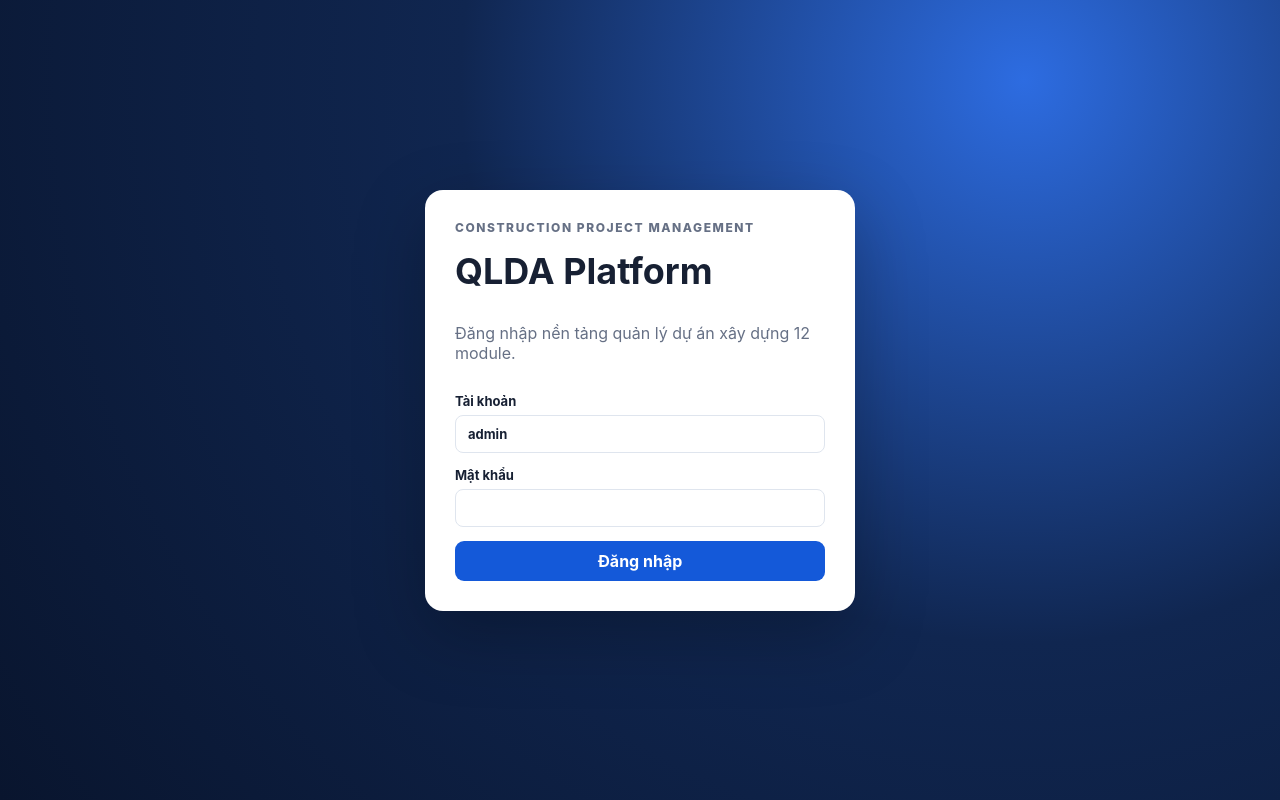
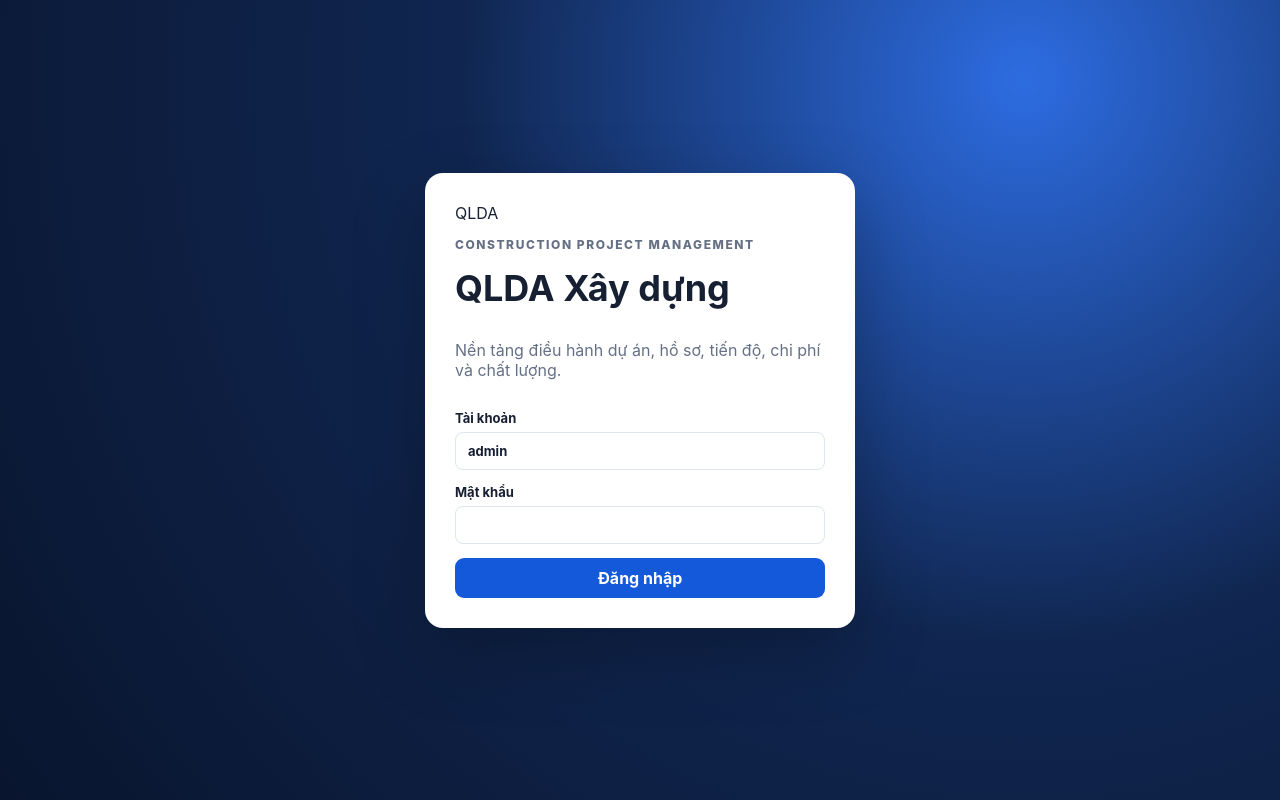
Before and after one commit to Manhhung114/QLDA_Construction_Platform, a Next.js app in the folder frontend/: page / in a window 1280 px wide. Built offline with nearby package versions, Linux system fonts and the light colour scheme.

Commit message:
feat: rebuild home around production operating workflow

```diff
--- a/frontend/app/page.tsx
+++ b/frontend/app/page.tsx
@@ -1,21 +1,85 @@
 'use client';
 
 import Link from 'next/link';
-import { useEffect, useState } from 'react';
+import { useEffect, useMemo, useState } from 'react';
 import { modules } from '@/lib/modules';
+import { businessGroups } from '@/lib/productionProfile';
+
+const authHeaders = (token:string) => ({Authorization:`Bearer ${token}`});
+const money = (value:unknown) => new Intl.NumberFormat('vi-VN',{maximumFractionDigits:0}).format(Number(value||0));
 
 export default function Home(){
-  const [token,setToken]=useState(''); const [username,setUsername]=useState('admin'); const [password,setPassword]=useState('');
-  const [user,setUser]=useState<any>(null); const [error,setError]=useState(''); const [q,setQ]=useState(''); const [results,setResults]=useState<any[]>([]);
-  useEffect(()=>{const saved=localStorage.getItem('qlda_token')||'';setToken(saved);if(saved)fetch('/api/auth/me',{headers:{Authorization:`Bearer ${saved}`}}).then(r=>r.ok?r.json():null).then(setUser);},[]);
-  const login=async(e:React.FormEvent)=>{e.preventDefault();setError('');const res=await fetch('/api/auth/login',{method:'POST',headers:{'Content-Type':'application/json'},body:JSON.stringify({username,password})});if(!res.ok)return setError('Không đăng nhập được. Kiểm tra tài khoản/mật khẩu.');const data=await res.json();localStorage.setItem('qlda_token',data.access_token);setToken(data.access_token);setUser(data.user);setPassword('');};
-  const logout=()=>{localStorage.removeItem('qlda_token');setToken('');setUser(null);setResults([]);};
-  const search=async(e:React.FormEvent)=>{e.preventDefault();if(q.trim().length<2)return;const r=await fetch(`/api/search?q=${encodeURIComponent(q)}`,{headers:{Authorization:`Bearer ${localStorage.getItem('qlda_token')||''}`}});if(r.ok)setResults(await r.json());};
-  if(!token)return <main className="login-page"><form className="login-card" onSubmit={login}><p className="eyebrow">Construction Project Management</p><h1>QLDA Platform</h1><p>Đăng nhập nền tảng quản lý dự án xây dựng 12 module.</p><label>Tài khoản<input value={username} onChange={e=>setUsername(e.target.value)}/></label><label>Mật khẩu<input type="password" value={password} onChange={e=>setPassword(e.target.value)}/></label>{error&&<p className="error">{error}</p>}<button>Đăng nhập</button></form></main>;
-  return <main className="shell">
-    <header className="hero"><div><p className="eyebrow">QLDA Construction Platform · V2 Production Beta</p><h1>Điều hành dự án xây dựng trên một nền tảng</h1><p>12 module, workflow phê duyệt, RBAC theo dự án, audit trail, dashboard và automation.</p></div><div className="user-box"><b>{user?.full_name||user?.username||'User'}</b><small>{user?.role}</small>{user?.role==='admin'&&<Link className="link-button" href="/admin">Quản trị user</Link>}<button className="ghost" onClick={logout}>Đăng xuất</button></div></header>
-    <form className="panel toolbar wrap" onSubmit={search}><input placeholder="Tìm task, hồ sơ, RFI/NCR/INS, VO, hợp đồng..." value={q} onChange={e=>setQ(e.target.value)}/><button>Tìm toàn hệ thống</button></form>
-    {!!results.length&&<section className="panel"><h3>Kết quả tìm kiếm</h3><div className="table-wrap"><table><thead><tr><th>Module</th><th>ID</th><th>Nội dung</th></tr></thead><tbody>{results.map((r,i)=><tr key={`${r.module}-${r.record.id}-${i}`}><td>{r.module}</td><td>{r.record.id}</td><td>{r.record.title||r.record.name||r.record.description||r.record.document_no||r.record.number||r.record.contract_no||''}</td></tr>)}</tbody></table></div></section>}
-    <section className="module-grid">{modules.map((m,i)=><Link className="module-card" href={`/${m.slug}`} key={m.slug}><span>{String(i+1).padStart(2,'0')}</span><h2>{m.title}</h2><p>{m.description}</p><b>Mở module →</b></Link>)}</section>
+  const [token,setToken]=useState('');
+  const [username,setUsername]=useState('admin');
+  const [password,setPassword]=useState('');
+  const [user,setUser]=useState<any>(null);
+  const [error,setError]=useState('');
+  const [q,setQ]=useState('');
+  const [results,setResults]=useState<any[]>([]);
+  const [summary,setSummary]=useState<any>(null);
+
+  const moduleMap=useMemo(()=>Object.fromEntries(modules.map(m=>[m.slug,m])),[]);
+
+  const loadSession=async(saved:string)=>{
+    const [me,dash]=await Promise.all([
+      fetch('/api/auth/me',{headers:authHeaders(saved)}),
+      fetch('/api/dashboard/summary',{headers:authHeaders(saved)})
+    ]);
+    if(me.ok)setUser(await me.json());
+    if(dash.ok)setSummary(await dash.json());
+  };
+
+  useEffect(()=>{
+    const saved=localStorage.getItem('qlda_token')||'';
+    setToken(saved);
+    if(saved)loadSession(saved);
+  },[]);
+
+  const login=async(e:React.FormEvent)=>{
+    e.preventDefault();setError('');
+    const res=await fetch('/api/auth/login',{method:'POST',headers:{'Content-Type':'application/json'},body:JSON.stringify({username,password})});
+    if(!res.ok)return setError('Không đăng nhập được. Kiểm tra tài khoản/mật khẩu.');
+    const data=await res.json();
+    localStorage.setItem('qlda_token',data.access_token);
+    setToken(data.access_token);setUser(data.user);setPassword('');
+    const dash=await fetch('/api/dashboard/summary',{headers:authHeaders(data.access_token)});
+    if(dash.ok)setSummary(await dash.json());
+  };
+
+  const logout=()=>{localStorage.removeItem('qlda_token');setToken('');setUser(null);setResults([]);setSummary(null);};
+  const search=async(e:React.FormEvent)=>{e.preventDefault();if(q.trim().length<2)return;const r=await fetch(`/api/search?q=${encodeURIComponent(q)}`,{headers:authHeaders(localStorage.getItem('qlda_token')||'')});if(r.ok)setResults(await r.json());};
+
+  if(!token)return <main className="login-page"><form className="login-card" onSubmit={login}><div className="brand-mark">QLDA</div><p className="eyebrow">Construction Project Management</p><h1>QLDA Xây dựng</h1><p>Nền tảng điều hành dự án, hồ sơ, tiến độ, chi phí và chất lượng.</p><label>Tài khoản<input value={username} onChange={e=>setUsername(e.target.value)}/></label><label>Mật khẩu<input type="password" value={password} onChange={e=>setPassword(e.target.value)}/></label>{error&&<p className="error">{error}</p>}<button>Đăng nhập</button></form></main>;
+
+  return <main className="shell production-shell">
+    <header className="topbar">
+      <div className="brand-inline"><span className="brand-mark small">QLDA</span><div><b>QLDA Xây dựng</b><small>Construction Project Management Platform</small></div></div>
+      <div className="top-actions"><span className="user-chip"><b>{user?.full_name||user?.username||'User'}</b><small>{user?.role}</small></span>{user?.role==='admin'&&<Link className="link-button ghost-link" href="/admin">Quản trị</Link>}<button className="ghost" onClick={logout}>Đăng xuất</button></div>
+    </header>
+
+    <div className="command-layout">
+      <aside className="side-nav">
+        <p className="side-title">Nghiệp vụ</p>
+        {businessGroups.map(g=><div className="side-group" key={g.key}><b>{g.title}</b>{g.modules.map(slug=>{const m=moduleMap[slug];return m?<Link key={slug} href={`/${slug}`}>{m.title}</Link>:null;})}</div>)}
+      </aside>
+
+      <section className="content-area">
+        <div className="overview-banner"><div><p className="eyebrow">Vận hành dự án</p><h1>Tổng quan điều hành</h1><p>Giao diện và thuật ngữ được chuẩn hóa theo hệ thống QLDA đang vận hành.</p></div><Link className="link-button" href="/dashboard">Mở Dashboard</Link></div>
+
+        {summary&&<div className="kpi-grid production-kpis">
+          <div className="kpi"><span>Dự án</span><strong>{summary.projects}</strong></div>
+          <div className="kpi"><span>Công việc</span><strong>{summary.tasks?.total??0}</strong><small>{summary.tasks?.overdue??0} quá hạn</small></div>
+          <div className="kpi"><span>Hồ sơ chờ</span><strong>{summary.documents_pending??0}</strong></div>
+          <div className="kpi"><span>Quality mở</span><strong>{summary.quality_open??0}</strong></div>
+          <div className="kpi"><span>VO chờ</span><strong>{summary.changes_pending??0}</strong></div>
+          <div className="kpi"><span>Giá trị HĐ</span><strong>{money(summary.contract_value)}</strong></div>
+        </div>}
+
+        <form className="panel toolbar wrap global-search" onSubmit={search}><input placeholder="Tìm task, hồ sơ, RFI/NCR/INS, NTCV/NTVL, VO, hợp đồng..." value={q} onChange={e=>setQ(e.target.value)}/><button>Tìm toàn hệ thống</button></form>
+        {!!results.length&&<section className="panel"><div className="section-heading"><div><p className="eyebrow">Search</p><h3>Kết quả tìm kiếm</h3></div><span>{results.length} kết quả</span></div><div className="table-wrap"><table><thead><tr><th>Module</th><th>ID</th><th>Nội dung</th></tr></thead><tbody>{results.map((r,i)=><tr key={`${r.module}-${r.record.id}-${i}`}><td>{r.module}</td><td>{r.record.id}</td><td>{r.record.title||r.record.name||r.record.description||r.record.document_no||r.record.number||r.record.contract_no||''}</td></tr>)}</tbody></table></div></section>}
+
+        {businessGroups.map(group=><section className="business-section" key={group.key}><div className="section-heading"><div><p className="eyebrow">{group.title}</p><h2>{group.title}</h2><p>{group.description}</p></div></div><div className="module-grid compact-grid">{group.modules.map((slug,i)=>{const m=moduleMap[slug];if(!m)return null;return <Link className="module-card compact-card" href={`/${m.slug}`} key={m.slug}><span>{String(i+1).padStart(2,'0')}</span><div><h3>{m.title}</h3><p>{m.description}</p></div><b>Mở →</b></Link>;})}</div></section>)}
+      </section>
+    </div>
   </main>;
 }
```
